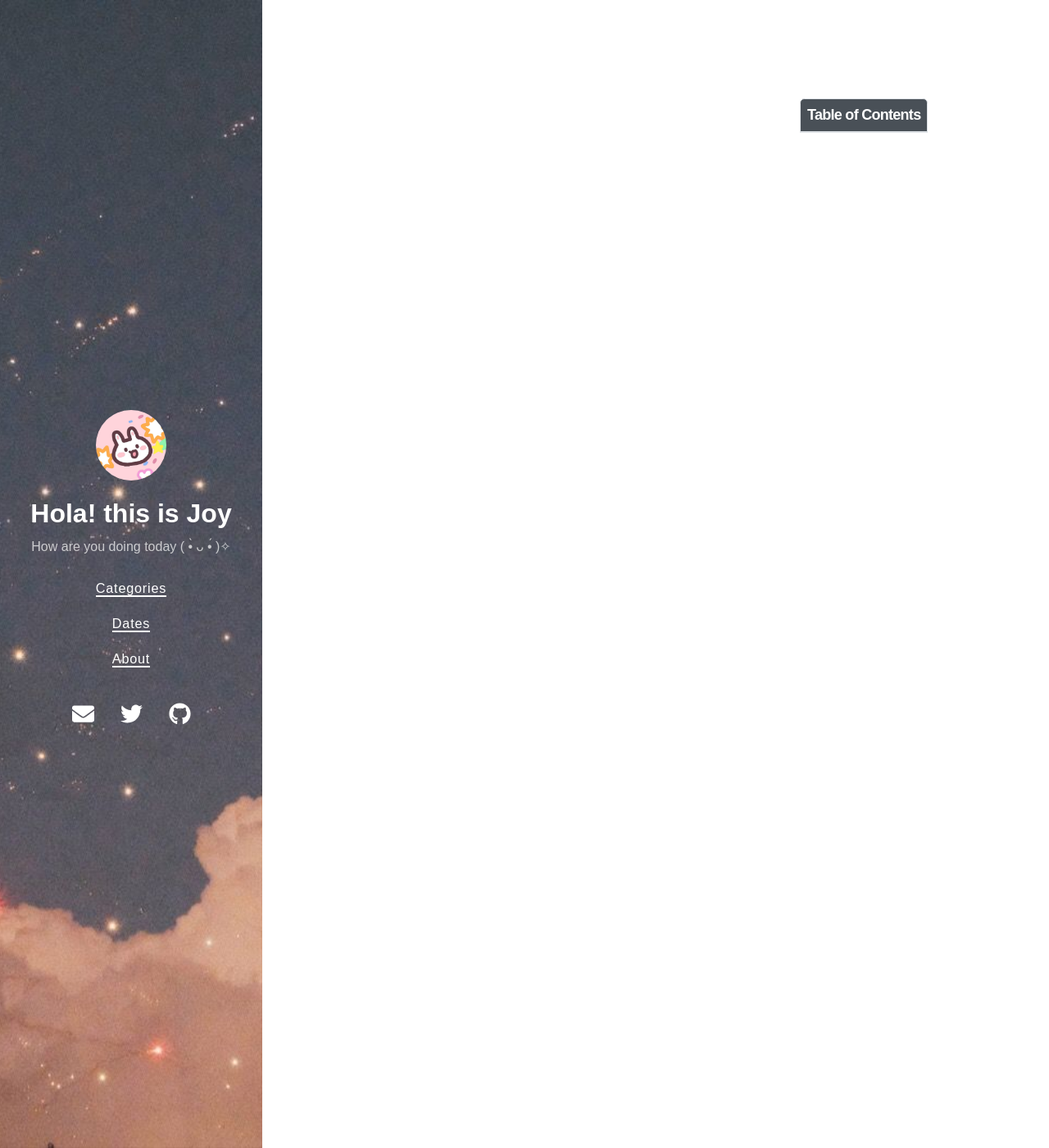
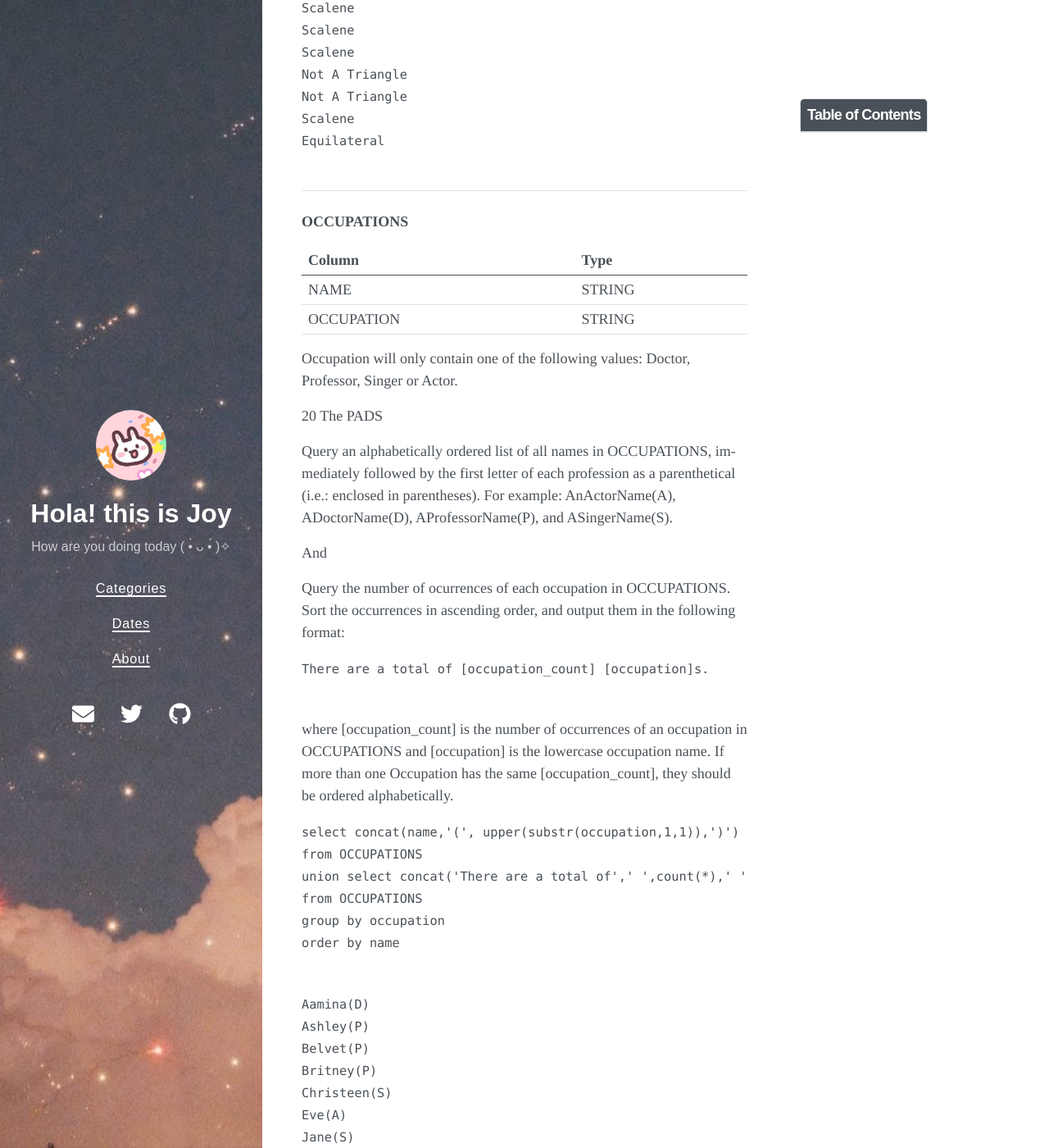
Before and after one commit to Joy3Luo/mathnotes, a Jekyll site: the page built from _posts/2023-03-28-SQL.md, in a window 1280 px wide and 1400 px high, scrolled down 9677 px. Shown: the whole window at 82% size. Built offline with Jekyll 4.4.1, drawn with Linux system fonts in a browser that asks for light colours; nearby versions of some CDN libraries; some of the changed text lies outside the part shown.

Commit message:
Update 2023-03-28-SQL.md

````diff
--- a/_posts/2023-03-28-SQL.md
+++ b/_posts/2023-03-28-SQL.md
@@ -394,25 +394,95 @@ Scalene: It's a triangle with 3 sides of differing lengths.
 Not A Triangle: The given values of A, B, and C don't form a triangle.
 
 ```SQL
-
+SELECT
+    CASE
+        WHEN A + B <= C OR A + C <= B OR B + C <= A THEN 'Not A Triangle'
+        WHEN A = B AND B = C THEN 'Equilateral'
+        WHEN A = B OR A = C OR B = C THEN 'Isosceles'
+        ELSE 'Scalene'
+    END as TriangleType
+FROM TRIANGLES;
 ```
 ```HTML
-
+Equilateral
+Equilateral
+Isosceles
+Equilateral
+Isosceles
+Equilateral
+Scalene
+Not A Triangle
+Scalene
+Scalene
+Scalene
+Not A Triangle
+Not A Triangle
+Scalene
+Equilateral
 ```
 
+------------------------------------------
 
+**OCCUPATIONS**
 
+Column|Type
+---|---
+NAME|STRING
+OCCUPATION|STRING
+
+Occupation will only contain one of the following values: Doctor, Professor, Singer or Actor.
+
+20 The PADS
+
+Query an alphabetically ordered list of all names in OCCUPATIONS, immediately followed by the first letter of each profession as a parenthetical (i.e.: enclosed in parentheses). For example: AnActorName(A), ADoctorName(D), AProfessorName(P), and ASingerName(S).
+
+And
+
+Query the number of ocurrences of each occupation in OCCUPATIONS. Sort the occurrences in ascending order, and output them in the following format:
+
+```HTML
+There are a total of [occupation_count] [occupation]s.
+```
+
+where [occupation_count] is the number of occurrences of an occupation in OCCUPATIONS and [occupation] is the lowercase occupation name. If more than one Occupation has the same [occupation_count], they should be ordered alphabetically.
 
 
 ```SQL
-
+select concat(name,'(', upper(substr(occupation,1,1)),')') as name
+from OCCUPATIONS
+union select concat('There are a total of',' ',count(*),' ',lower(occupation),'s.') as name
+from OCCUPATIONS
+group by occupation
+order by name
 ```
 ```HTML
-
+Aamina(D)
+Ashley(P)
+Belvet(P)
+Britney(P)
+Christeen(S)
+Eve(A)
+Jane(S)
+Jennifer(A)
+Jenny(S)
+Julia(D)
+Ketty(A)
+Kristeen(S)
+Maria(P)
+Meera(P)
+Naomi(P)
+Priya(D)
+Priyanka(P)
+Samantha(A)
+There are a total of 3 doctors.
+There are a total of 4 actors. {-truncated-}
 ```
 
+21 Occupations
 
+Pivot the Occupation column in OCCUPATIONS so that each Name is sorted alphabetically and displayed underneath its corresponding Occupation. The output column headers should be Doctor, Professor, Singer, and Actor, respectively.
 
+Note: Print NULL when there are no more names corresponding to an occupation.
 
 
 ```SQL
````
